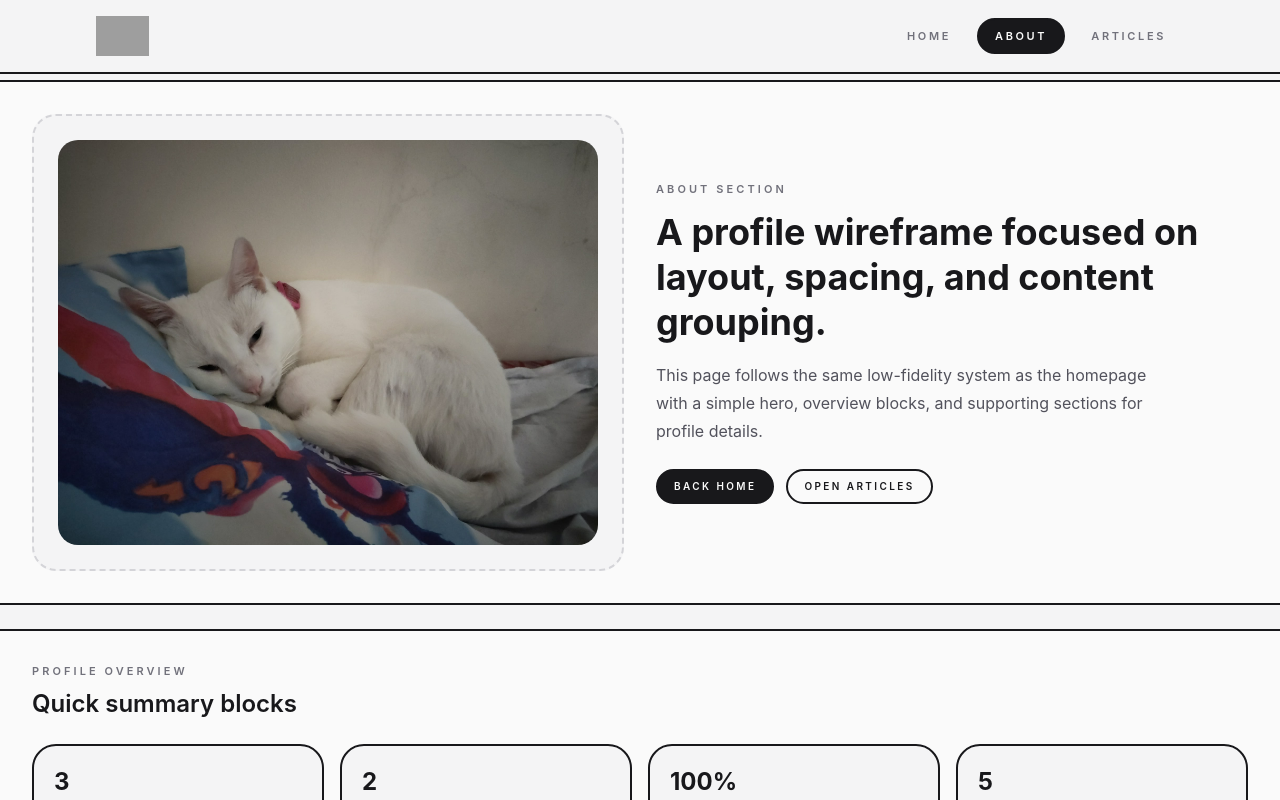
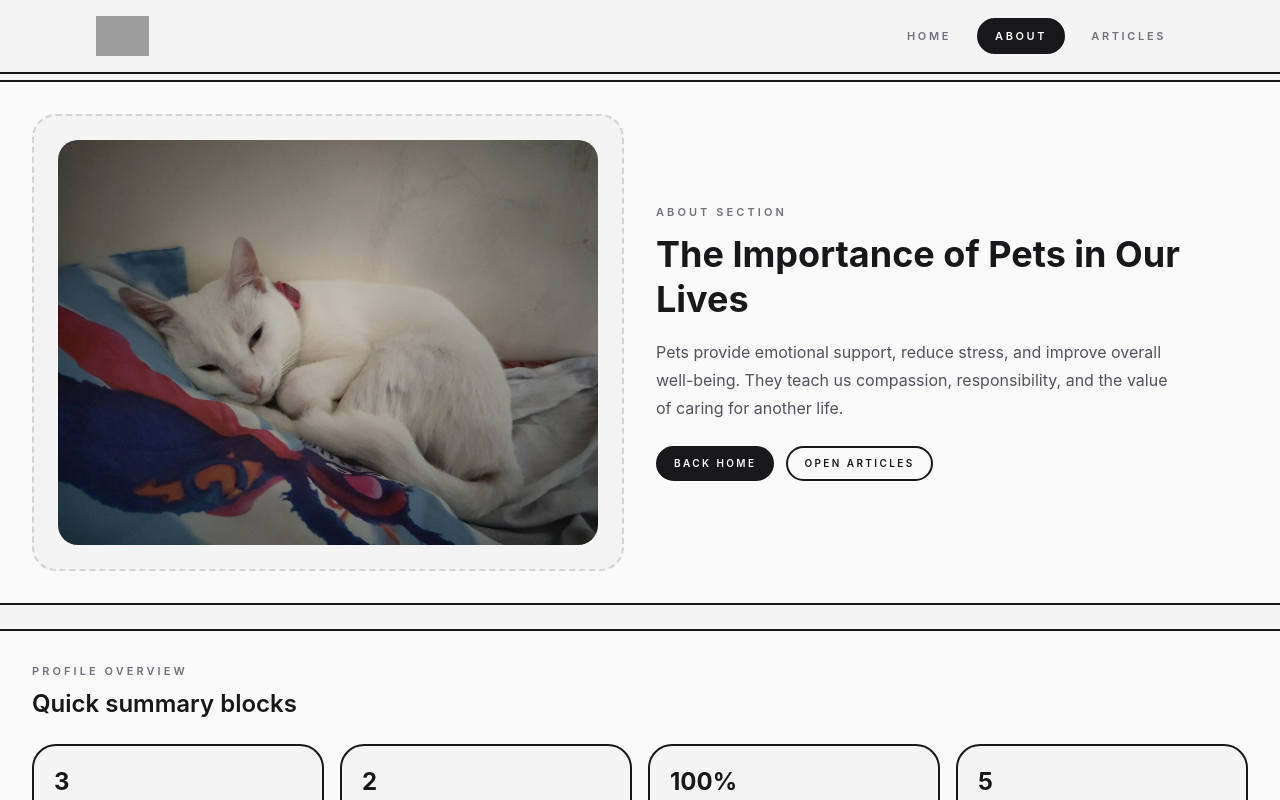
Before and after one commit to pogifons/jose-webprog, a React (Vite) app in the folder jose-client/: page /about in a window 1280 px wide. Shown: the top 800 px of the page. Built offline with nearby package versions, Linux system fonts and the light colour scheme; grey boxes are pictures that could not be loaded.

Commit message:
lab-act2

```diff
--- a/jose-client/src/assets/pages/AboutPage.jsx
+++ b/jose-client/src/assets/pages/AboutPage.jsx
@@ -27,10 +27,10 @@ const AboutPage = () => {
               About Section
             </p>
             <h1 className="max-w-xl text-3xl font-bold leading-tight text-zinc-900 sm:text-4xl">
-              A profile wireframe focused on layout, spacing, and content grouping.
+            The Importance of Pets in Our Lives
             </h1>
             <p className="mt-4 max-w-lg text-sm leading-7 text-zinc-600 sm:text-base">
-              This page follows the same low-fidelity system as the homepage with a simple hero, overview blocks, and supporting sections for profile details.
+            Pets provide emotional support, reduce stress, and improve overall well-being. They teach us compassion, responsibility, and the value of caring for another life.
             </p>
             <div className="mt-6 flex flex-wrap gap-3">
               <Button to="/" variant="primary">
```
